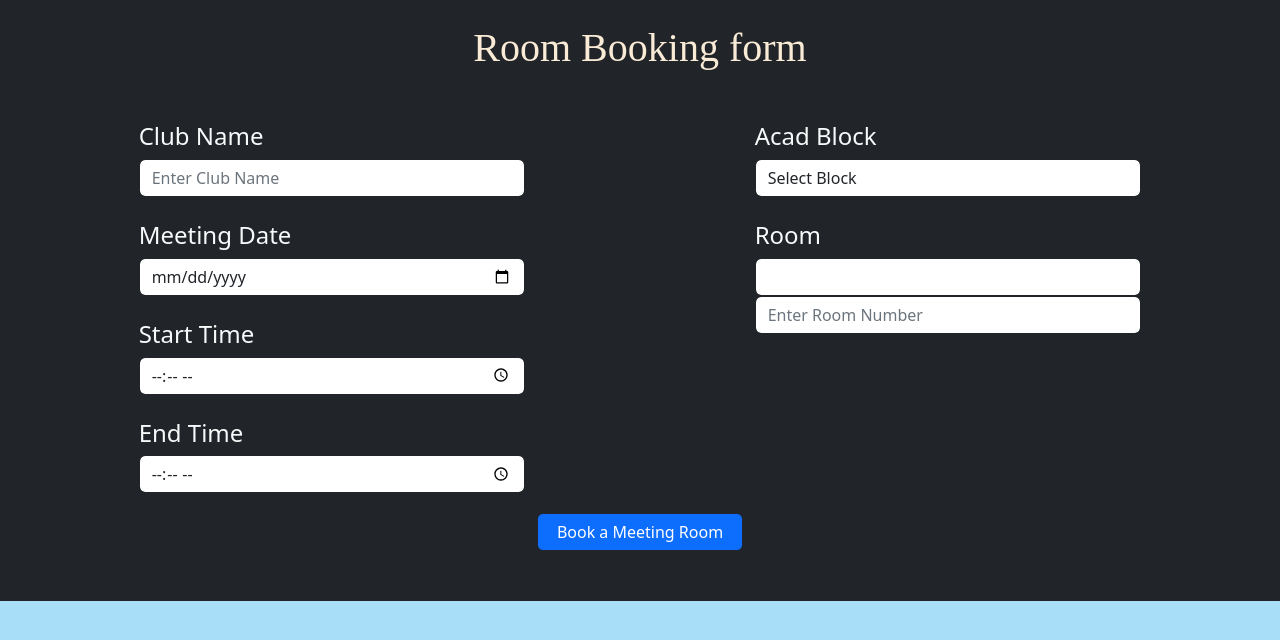
After one commit to dhruvsahu/dbms_project, a Flask app: page /bookroom in a window 1280 px wide. The commit adds this page. Shown: the top 640 px of the page. Run offline with Flask 3, Linux system fonts and the light colour scheme; lists and menus that the app fills with data are empty.

Commit message:
admin page working

```diff
--- a/app.py
+++ b/app.py
@@ -77,53 +77,77 @@ def renderClub():
     return render_template('clubLogin.html')
 
 @app.route('/eventType',methods=['GET','POST'])
+# def getEvents():
+#     eventTypes = runQuery("SELECT *,(SELECT COUNT(*) FROM participants AS P WHERE T.type_id IN (SELECT type_id FROM events AS E WHERE E.event_id = P.event_id ) ) AS COUNT FROM event_type AS T;")
+
+#     events = runQuery("SELECT event_id,event_title,(SELECT COUNT(*) FROM participants AS P WHERE P.event_id = E.event_id ) AS count FROM events AS E;")
+
+#     types = runQuery("SELECT * FROM event_type;")
+
+#     location = runQuery("SELECT * FROM location")
+
+
+#     if request.method == "GET":
+#         try:
+#             Name = request.form["newEvent"]
+#             fee=request.form["Fee"]
+#             participants = request.form["maxP"]
+#             Type=request.form["EventType"]
+#             Location = request.form["EventLocation"]
+#             Date = request.form['Date']
+#             # UPDATE events SET approval_status = "Approved" WHERE event_id = 1;
+#             # runQuery("UPDATE events SET approval_status = \"Approved\" WHERE event_id = {}".format(EventId))
+#             runQuery("INSERT INTO events(event_title,event_price,participants,type_id,location_id,date) VALUES(\"{}\",{},{},{},{},\'{}\');".format(Name,fee,participants,Type, Location,Date))
+
+#         except:
+#             EventId=request.form["EventId"]
+#             runQuery("UPDATE events SET approval_status = \"Approved\" WHERE event_id = {}".format(EventId))
+# #     print("Hello")
+# #     flag = ""
+# #     if request.method == 'POST':
+# #         event_id = request.args.get('EventId')  # Get the selected event ID
+# #         if request.form['action'] == 'Approve':
+# #             # Handle the Approve action here
+# #             # Perform actions for approval
+# #             # return f"Event {event_id} approved"
+# #             print("Hello")
+# #             flag = "Approved"
+# #             runQuery("UPDATE events SET approval_status = \"Approved\" WHERE event_id = {}".format(event_id))
+# #         elif request.form['action'] == 'Reject':
+# #             # Handle the Reject action here
+# #             # Perform actions for rejection
+# #             # return f"Event {event_id} rejected"
+# #             print("Hello")
+# #             flag = "Rejected"
+# #             runQuery("UPDATE events SET approval_status = \"Rejected\" WHERE event_id = {}".format(event_id))
+#     return render_template('events.html',events = events,eventTypes = eventTypes,types = types,locations = location)
 def getEvents():
     eventTypes = runQuery("SELECT *,(SELECT COUNT(*) FROM participants AS P WHERE T.type_id IN (SELECT type_id FROM events AS E WHERE E.event_id = P.event_id ) ) AS COUNT FROM event_type AS T;")
-
     events = runQuery("SELECT event_id,event_title,(SELECT COUNT(*) FROM participants AS P WHERE P.event_id = E.event_id ) AS count FROM events AS E;")
-
     types = runQuery("SELECT * FROM event_type;")
-
     location = runQuery("SELECT * FROM location")
 
+    if request.method == "POST":
+        try:
+            Name = request.form["newEvent"]
+            fee=request.form["Fee"]
+            participants = request.form["maxP"]
+            Type=request.form["EventType"]
+            Location = request.form["EventLocation"]
+            Date = request.form['Date']
+            runQuery("INSERT INTO events(event_title,event_price,participants,type_id,location_id,date) VALUES(\"{}\",{},{},{},{},\'{}\');".format(Name,fee,participants,Type, Location,Date))
 
-    # if request.method == "GET":
-    #     try:
-    #         # Name = request.form["newEvent"]
-    #         # fee=request.form["Fee"]
-    #         # participants = request.form["maxP"]
-    #         # Type=request.form["EventType"]
-    #         # Location = request.form["EventLocation"]
-    #         # Date = request.form['Date']
-    #         # UPDATE events SET approval_status = "Approved" WHERE event_id = 1;
-    #         runQuery("UPDATE events SET approval_status = \"Approved\" WHERE event_id = {}".format(EventId))
-    #         runQuery("INSERT INTO events(event_title,event_price,participants,type_id,location_id,date) VALUES(\"{}\",{},{},{},{},\'{}\');".format(Name,fee,participants,Type, Location,Date))
+        except:
+            # Handling the Approve functionality
+            if "EventId" in request.form and "approve_button" in request.form:
+                EventId = request.form["EventId"]
+                runQuery("UPDATE events SET approval_status = 'Approved' WHERE event_id = {}".format(EventId))
+            # Handling the Reject functionality
+            elif "EventId" in request.form and "reject_button" in request.form:
+                EventId = request.form["EventId"]
+                runQuery("DELETE from events WHERE event_id = {}".format(EventId))
 
-    #     except:
-    #         EventId=request.form["EventId"]
-    #         runQuery("DELETE FROM events WHERE event_id={}".format(EventId))
-    flag = ""
-    if request.method == 'POST':
-        event_id = request.args.get('EventId')  # Get the selected event ID
-        if request.form['action'] == 'Approve':
-            # Handle the Approve action here
-            # Perform actions for approval
-            # return f"Event {event_id} approved"
-            print("Hello")
-            flag = "Approved"
-            runQuery("UPDATE events SET approval_status = \"Approved\" WHERE event_id = {}".format(event_id))
-        elif request.form['action'] == 'Reject':
-            # Handle the Reject action here
-            # Perform actions for rejection
-            # return f"Event {event_id} rejected"
-            print("Hello")
-            flag = "Rejected"
-            runQuery("UPDATE events SET approval_status = \"Rejected\" WHERE event_id = {}".format(event_id))
-
-        render_template('eventType.html',events = events,eventTypes = eventTypes,types = types,locations = location,flags = flag)
-
-    return render_template('events.html',events = events,eventTypes = eventTypes,types = types,locations = location, flags = flag)
-
+    return render_template('events.html',events = events,eventTypes = eventTypes,types = types,locations = location)
 
 @app.route('/eventinfo')
 def rendereventinfo():
@@ -143,6 +167,31 @@ def renderParticipants():
         return render_template('participants.html',events = events,participants=participants)
 
     return render_template('participants.html',events = events)
+
+@app.route('/showRequests',methods=['GET','POST'])
+def renderRequest():
+
+    return render_template('showRequests.html')
+
+@app.route('/registerEvent',methods=['GET','POST'])
+def renderRegisterEvent():
+
+    return render_template('registerEvent.html')
+
+@app.route('/bookroom',methods=['GET','POST'])
+def renderBookRoom():
+    if request.method=="POST":
+        ClubName=request.form["ClubName"]
+        Room=request.form["roomno"]
+        Date=request.form["Date"]
+        StartTime=request.form["StartTime"]
+        EndTime=request.form["EndTime"]
+        Purpose=request.form["Purpose"]
+        runQuery("INSERT INTO room_booking(room_id,date,time,purpose) VALUES({},\'{}\',\'{}\',\'{}\');".format(Room,Date,Time,Purpose))
+        return render_template('bookroom.html',errors=["Room Booked Successfully!"])
+
+    return render_template('bookroom.html')
+
 
 def runQuery(query):
 
--- /dev/null
+++ b/templates/bookroom.html
@@ -0,0 +1,146 @@
+<!DOCTYPE html>
+<html lang="en">
+  <head>
+    <meta charset="utf-8" />
+    <meta name="viewport" content="width=device-width, initial-scale=1" />
+    <title>Club login</title>
+    <link
+      href="https://cdn.jsdelivr.net/npm/bootstrap@5.2.2/dist/css/bootstrap.min.css"
+      rel="stylesheet"
+      integrity="sha384-Zenh87qX5JnK2Jl0vWa8Ck2rdkQ2Bzep5IDxbcnCeuOxjzrPF/et3URy9Bv1WTRi"
+      crossorigin="anonymous"
+    />
+  </head>
+  <body style="background-color: #a9def9">
+    <div class="row bg-dark text-light">
+      <div class="px-5 bg-dark">
+        <h1
+          style="
+            font-family: poppins;
+            text-align: center;
+            color: antiquewhite;
+            margin-top: 2%;
+          "
+        >
+          Room Booking form
+        </h1>
+        <form method="post" style="margin-top: 50px">
+          <div class="row">
+            <div class="col-md-1"></div>
+            <div class="col-md-4">
+              <div class="form-group">
+                <label class="h4" for="inlineFormCustomSelect">Club Name</label>
+                <input
+                  name="ClubName"
+                  type="text"
+                  class="form-control border border-dark"
+                  id="firstname"
+                  aria-describedby="ClubName"
+                  placeholder="Enter Club Name"
+                />
+              </div>
+              <br />
+              <div class="form-group">
+                <label class="h4" for="inlineFormCustomSelect"
+                  >Meeting Date</label
+                >
+                <input
+                  name="Date"
+                  type="date"
+                  class="form-control border border-dark"
+                  id="mobileNumber"
+                  placeholder="Meeting Date"
+                />
+              </div>
+              <br />
+              <label class="h4" for="inlineFormCustomSelect">Start Time</label>
+              <input
+                name="StartTime"
+                type="time"
+                class="form-control border border-dark"
+                id="lastname"
+                aria-describedby="StartTime"
+                placeholder="Start Time"
+              />
+              <br />
+              <label class="h4" for="inlineFormCustomSelect">End Time</label>
+              <input
+                name="EndTime"
+                type="time"
+                class="form-control border border-dark"
+                id="lastname"
+                aria-describedby="EndTime"
+                placeholder="End Time"
+              />
+            </div>
+            <div class="col-md-2"></div>
+            <div class="col-md-4">
+              <div class="form-group">
+                <label class="h4" for="inlineFormCustomSelect">Acad Block</label>
+                <select
+                  name="Venue"
+                  class="form-control w-100 border border-dark"
+                  id="inlineFormCustomSelect"
+                >
+                  <option selected>Select Block</option>
+                  <option value="C_block">C Block</option>
+                  <option value="D_block">D Block</option>
+                </select>
+              </div>
+              <br />
+              <div class="form-group rounded">
+                <label class="h4" for="inlineFormCustomSelect"
+                  >Room</label
+                >
+                <select
+                  name="RoomNumber"
+                  class="form-control w-100 border border-dark"
+                  id="inlineFormCustomSelect"
+                >
+                <input
+                    name="roomno"
+                    type="room"
+                    class="form-control border border-dark"
+                    id="roomno"
+                    aria-describedby="Room Number"
+                    placeholder="Enter Room Number"
+                >
+                  <!-- <option selected>Select Room Number</option>
+                  <option value="001">001</option>
+                  <option value="002">002</option>
+                  <option value="003">003</option>
+                  <option value="004">004</option>
+                  <option value="005">005</option> -->
+                </select>
+              </div>
+
+              <br />
+            </div>
+          </div>
+          <div class="row">
+            <div class="col-md-5"></div>
+            {% for error in errors %}
+            <h5 class="col-md-2 text-warning">{{error}}</h5>
+            {% endfor %}
+          </div>
+          <div class="row" style="margin-top: 20px; margin-bottom: 50px">
+            <div class="col-md-5"></div>
+            <button
+              type="submit"
+              class="btn btn-primary border border-dark col-md-2"
+            >
+              Book a Meeting Room
+            </button>
+          </div>
+        </form>
+      </div>
+    </div>
+
+    <!-- <script type="text/javascript" src="{{ url_for('static',filename='app.js') }}"></script> -->
+    <script
+      src="https://cdn.jsdelivr.net/npm/bootstrap@5.2.2/dist/js/bootstrap.bundle.min.js"
+      integrity="sha384-OERcA2EqjJCMA+/3y+gxIOqMEjwtxJY7qPCqsdltbNJuaOe923+mo//f6V8Qbsw3"
+      crossorigin="anonymous"
+    ></script>
+  </body>
+</html>
--- a/templates/club.html
+++ b/templates/club.html
@@ -14,19 +14,19 @@
   <body style="background-color: #a9def9">
     <div class="row bg-dark text-light">
       <a
-        href="/register_event"
+        href="/registerEvent"
         class="btn btn-outline-primary my-2 mx-4 my-sm-0 bg-primary text-white"
         type="submit"
         >Register Event</a
       >
       <a
-        href="/book_a_room"
+        href="/bookroom"
         class="btn btn-outline-primary my-2 mx-4 my-sm-0 bg-primary text-white"
         type="submit"
         >Book a Room</a
       >
       <a
-        href="/show_request"
+        href="/showRequests"
         class="btn btn-outline-primary my-2 mx-4 my-sm-0 bg-primary text-white"
         type="submit"
         >Show Request</a
```
Also changed, not shown: templates/events.html (+15 -60 lines).
